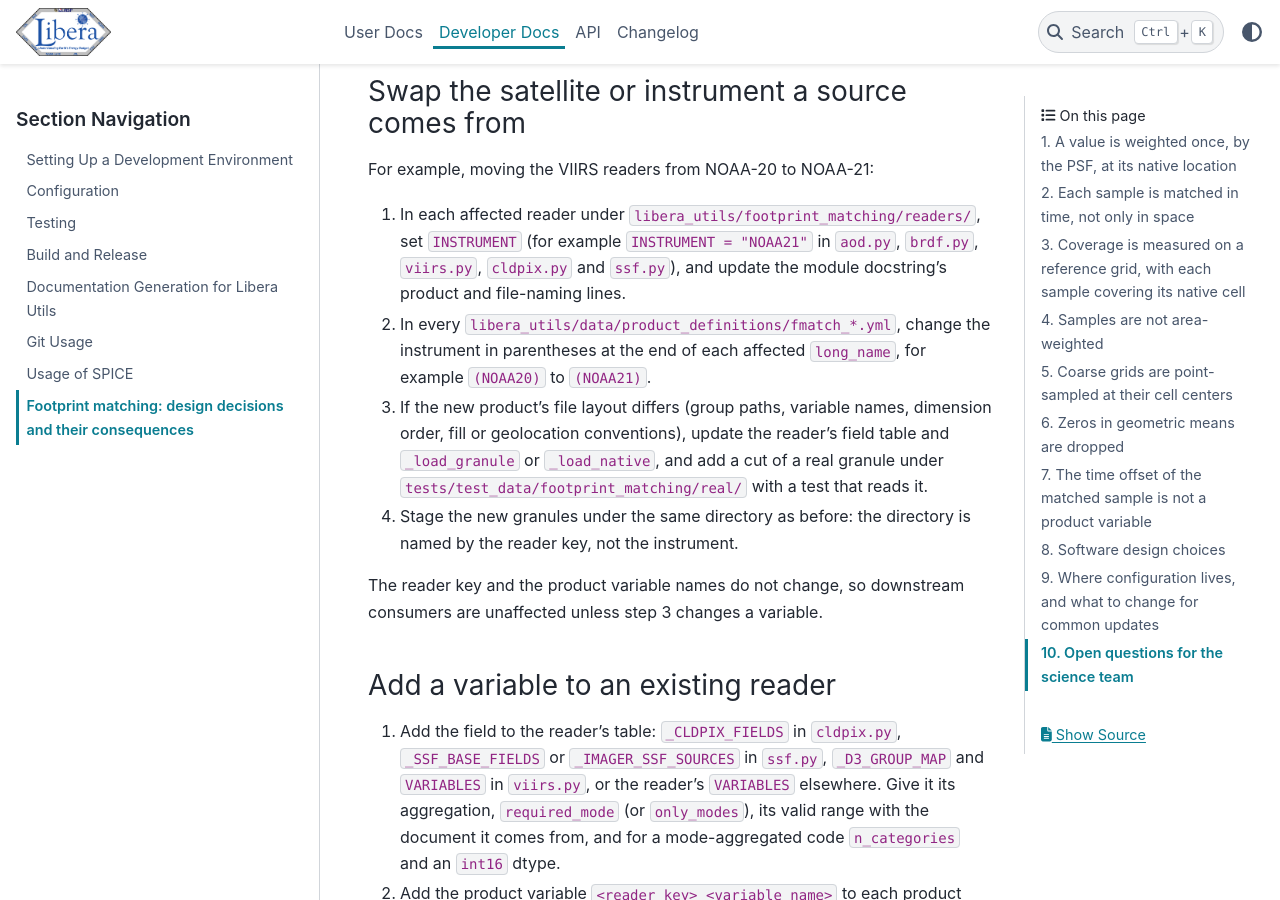
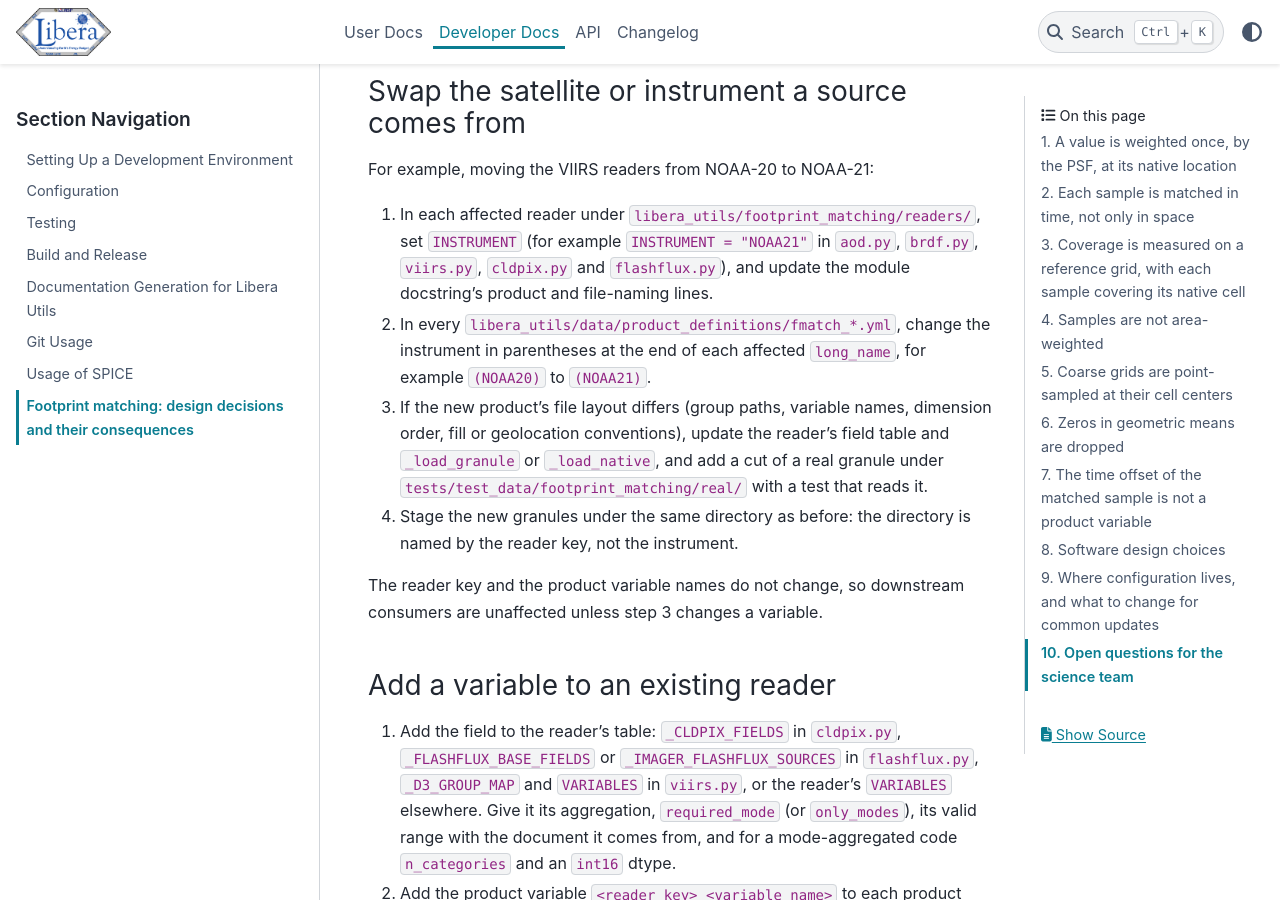
Before and after one commit to LASP-Libera/libera_utils, a Sphinx documentation site: the page built from doc/source/developer-docs/footprint_matching_design_decisions.md, in a window 1280 px wide and 900 px high, scrolled down 8205 px. Built offline with Sphinx 7.4.7 and the PyData theme 0.15.4, drawn with Linux system fonts in a browser that asks for light colours.

Commit message:
Use the FLASHFlux reader name in the runner changes
- The footprint_match_algorithm docstrings name the flashflux reader;
  its staged granules sit in a flashflux/ directory, as the reader key
  names it
- test_product checks flashflux_* variables and the flashflux key
- The design-decisions maintenance steps point at flashflux.py and its
  _FLASHFLUX_BASE_FIELDS and _IMAGER_FLASHFLUX_SOURCES tables

Co-Authored-By: Claude Opus 5.5 <noreply@anthropic.com>

```diff
--- a/doc/source/developer-docs/footprint_matching_design_decisions.md
+++ b/doc/source/developer-docs/footprint_matching_design_decisions.md
@@ -263,7 +263,7 @@ For example, moving the VIIRS readers from NOAA-20 to NOAA-21:
 
 1. In each affected reader under `libera_utils/footprint_matching/readers/`, set
    `INSTRUMENT` (for example `INSTRUMENT = "NOAA21"` in `aod.py`, `brdf.py`, `viirs.py`,
-   `cldpix.py` and `ssf.py`), and update the module docstring's product and file-naming
+   `cldpix.py` and `flashflux.py`), and update the module docstring's product and file-naming
    lines.
 2. In every `libera_utils/data/product_definitions/fmatch_*.yml`, change the instrument
    in parentheses at the end of each affected `long_name`, for example `(NOAA20)` to
@@ -281,7 +281,7 @@ unaffected unless step 3 changes a variable.
 ### Add a variable to an existing reader
 
 1. Add the field to the reader's table: `_CLDPIX_FIELDS` in `cldpix.py`,
-   `_SSF_BASE_FIELDS` or `_IMAGER_SSF_SOURCES` in `ssf.py`, `_D3_GROUP_MAP` and
+   `_FLASHFLUX_BASE_FIELDS` or `_IMAGER_FLASHFLUX_SOURCES` in `flashflux.py`, `_D3_GROUP_MAP` and
    `VARIABLES` in `viirs.py`, or the reader's `VARIABLES` elsewhere. Give it its
    aggregation, `required_mode` (or `only_modes`), its valid range with the document it
    comes from, and for a mode-aggregated code `n_categories` and an `int16` dtype.
```
Also changed, not shown: 2 other files.
